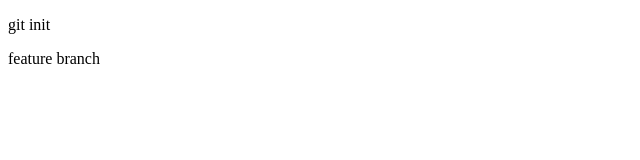
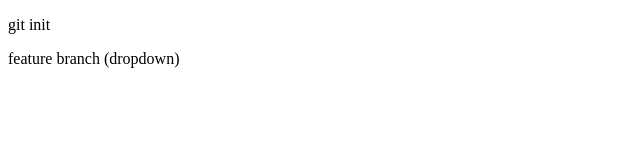
Before and after one commit to sunnyshah011/Demo-repo_2, a plain HTML site: page index.html in a window 1280 px wide. Shown: the full height of the page, 0-640 px from the left. Drawn offline with Linux system fonts and the light colour scheme.

```diff
--- a/index.html
+++ b/index.html
@@ -7,6 +7,6 @@
 </head>
 <body>
     <p>git init </p>
-    <p>feature branch</p>
+    <p>feature branch (dropdown)</p>
 </body>
 </html>
```
